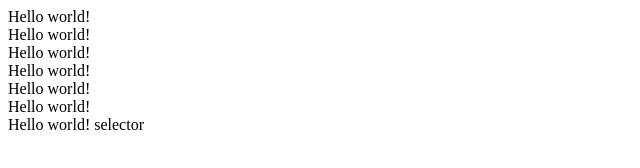
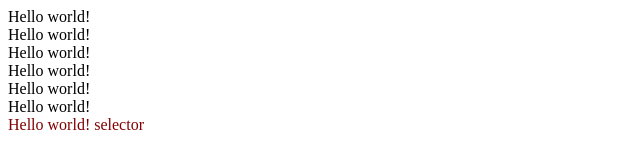
Before and after one commit to hoangtestatb/verify3, a plain HTML site: page index.html in a window 1280 px wide. Shown: the full height of the page, 0-640 px from the left. Drawn offline with Linux system fonts and the light colour scheme.

Commit message:
selector fix

```diff
--- a/index.html
+++ b/index.html
@@ -29,7 +29,7 @@
         <div>Hello world!</div>
         <div>Hello world!</div>
         <div>Hello world!</div>
-        <div #letro-review >Hello world! selector</div>
+        <div id="letro-review" >Hello world! selector</div>
 
 
     </body>
```
